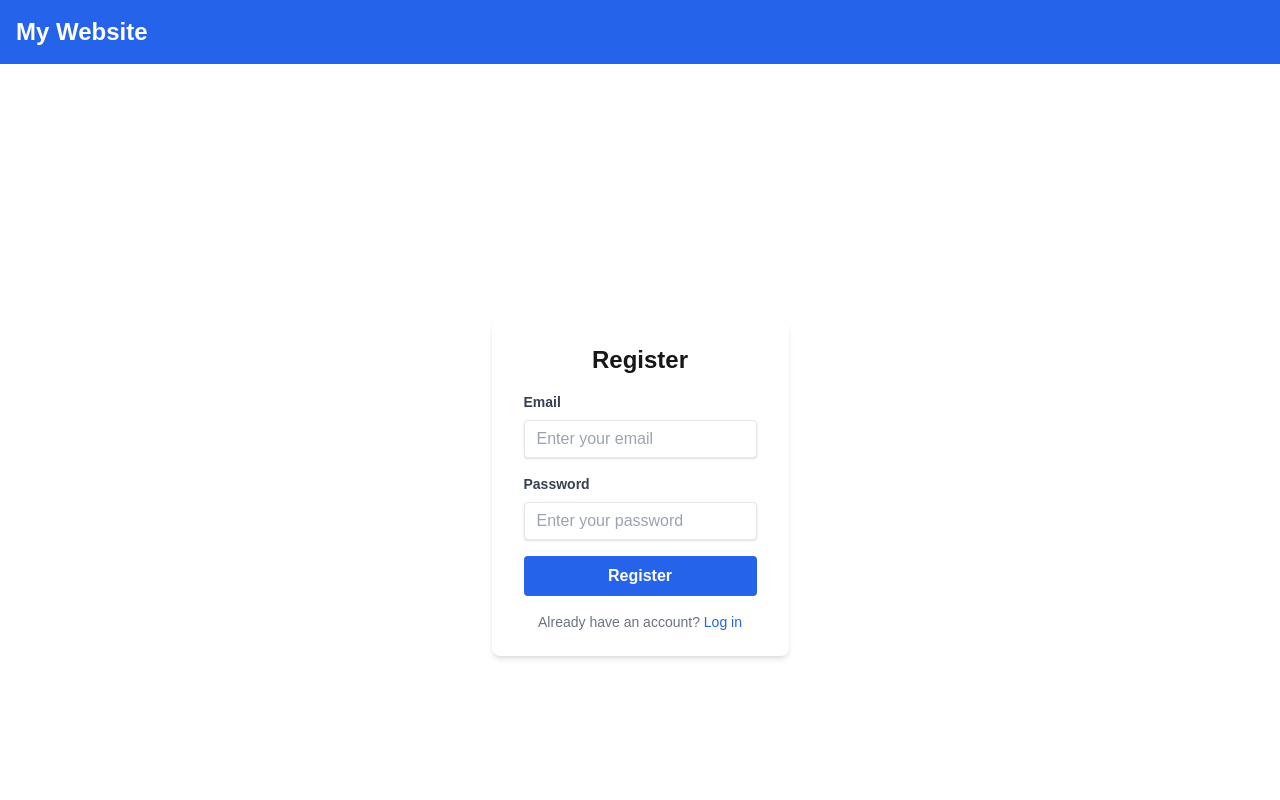
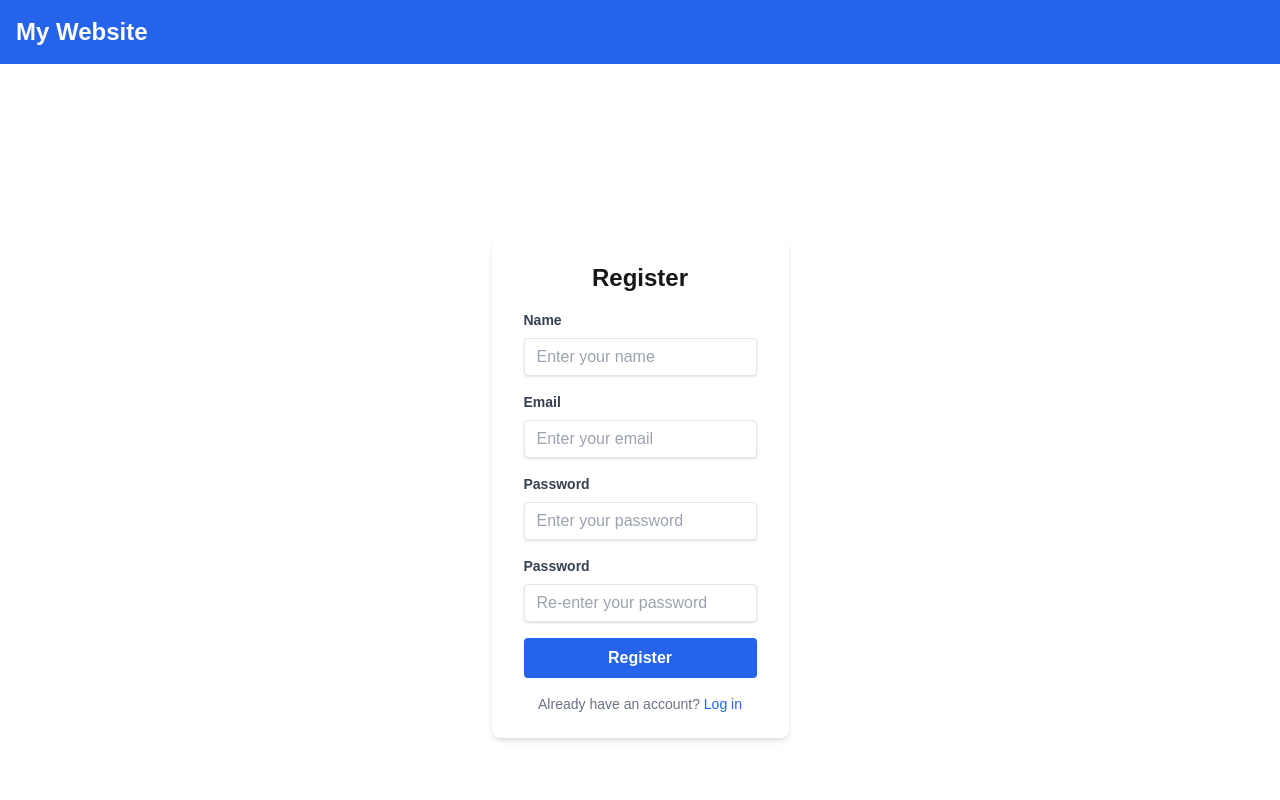
Before and after one commit to TranBaKhoa1999/laravel-react-fe, a Next.js app: page /user/register in a window 1280 px wide. Shown: the top 800 px of the page. Built offline with nearby package versions, Linux system fonts and the light colour scheme; no server answers.

Commit message:
login, register, get current user - mutation token

```diff
--- a/src/components/AppHeader.tsx
+++ b/src/components/AppHeader.tsx
@@ -1,9 +1,18 @@
 "use client"
 import { useState } from "react";
+import { useAuth } from "@/hooks/auth"; // Import hook useAuth
+
 import Link from "next/link";
 
 export default function Header() {
     const [isOpen, setIsOpen] = useState(false);
+
+    const { user, logout } = useAuth(); // Lấy trạng thái user và hàm logout từ useAuth
+
+     // Hàm xử lý logout
+     const handleLogout = async () => {
+        await logout();
+    };
 
     return (
         <header className="bg-blue-600 text-white">
@@ -29,9 +38,20 @@ export default function Header() {
                         <li>
                             <Link href={'/contact'}>Contact</Link>
                         </li>
-                        <li>
-                            <Link href={'/user/login'}>Login</Link>
-                        </li>
+                         {/* check if user logged in */}
+                        {user ? (
+                            <li>
+                                <button onClick={handleLogout} >
+                                    Logout
+                                </button>
+                            </li>
+                        ) : (
+                            <li>
+                                <Link href="/user/login" >
+                                    Login
+                                </Link>
+                            </li>
+                        )}
                     </ul>
                 </nav>
             </div>
--- a/src/components/user/LoginForm.tsx
+++ b/src/components/user/LoginForm.tsx
@@ -15,9 +15,10 @@ export default function LoginForm() {
 
     const [email, setEmail] = useState<string>("");
     const [password, setPassword] = useState<string>("");
-    const [shouldRemember, setShouldRemember] = useState(false)
-    const [errors, setErrors] = useState([])
-    const [status, setStatus] = useState(null)
+    const [shouldRemember, setShouldRemember] = useState(false);
+
+    const [errors, setErrors] = useState([]);
+    const [status, setStatus] = useState(null);
 
     const handleSubmit = (e: FormEvent<HTMLFormElement>) => {
         e.preventDefault();
@@ -28,6 +29,7 @@ export default function LoginForm() {
             remember: shouldRemember,
             setErrors,
             setStatus,
+            redirectPath: '/',
         })
     };
 
--- a/src/components/user/RegisterForm.tsx
+++ b/src/components/user/RegisterForm.tsx
@@ -2,15 +2,36 @@
 
 import { useState, ChangeEvent, FormEvent } from "react";
 import Link from "next/link";
+import { useAuth } from '@/hooks/auth'
+
 
 export default function RegisterForm() {
+
+    const [name, setName] = useState<string>("");
     const [email, setEmail] = useState<string>("");
     const [password, setPassword] = useState<string>("");
+    const [password_confirmation, setPasswordConfirmation] = useState<string>("");
+
+    const [errors, setErrors] = useState([])
+    const [status, setStatus] = useState(null)
+
+    const { register } = useAuth({
+        middleware: 'guest',
+        redirectIfAuthenticated: '/login',
+    })
 
     const handleSubmit = (e: FormEvent<HTMLFormElement>) => {
         e.preventDefault();
-        console.log("Email:", email);
-        console.log("Password:", password);
+
+        register({
+            name,
+            email,
+            password,
+            password_confirmation,
+            setErrors,
+            setStatus,
+            redirectPath: '/',
+        })
     };
 
     const handleEmailChange = (e: ChangeEvent<HTMLInputElement>) => {
@@ -21,6 +42,14 @@ export default function RegisterForm() {
         setPassword(e.target.value);
     };
 
+    const handleNameChange = (e: ChangeEvent<HTMLInputElement>) => {
+        setName(e.target.value);
+    };
+
+    const handlePasswordConfirmationChange= (e: ChangeEvent<HTMLInputElement>) => {
+        setPasswordConfirmation(e.target.value);
+    };
+
     return (
         <form
             onSubmit={handleSubmit}
@@ -28,10 +57,21 @@ export default function RegisterForm() {
         >
             <h2 className="text-2xl font-bold text-center mb-4">Register</h2>
             <div className="mb-4">
-                <label
-                    htmlFor="email"
-                    className="block text-gray-700 text-sm font-bold mb-2"
-                >
+                <label htmlFor="email" className="block text-gray-700 text-sm font-bold mb-2" >
+                    Name
+                </label>
+                <input
+                    type="text"
+                    id="name"
+                    placeholder="Enter your name"
+                    value={name}
+                    onChange={handleNameChange}
+                    className="shadow appearance-none border rounded w-full py-2 px-3 text-gray-700 leading-tight focus:outline-none focus:ring focus:ring-blue-500"
+                    required
+                />
+            </div>
+            <div className="mb-4">
+                <label htmlFor="email" className="block text-gray-700 text-sm font-bold mb-2" >
                     Email
                 </label>
                 <input
@@ -45,10 +85,7 @@ export default function RegisterForm() {
                 />
             </div>
             <div className="mb-4">
-                <label
-                    htmlFor="password"
-                    className="block text-gray-700 text-sm font-bold mb-2"
-                >
+                <label htmlFor="password" className="block text-gray-700 text-sm font-bold mb-2" >
                     Password
                 </label>
                 <input
@@ -61,10 +98,21 @@ export default function RegisterForm() {
                     required
                 />
             </div>
-            <button
-                type="submit"
-                className="bg-blue-600 text-white font-bold py-2 px-4 rounded w-full hover:bg-blue-700 transition"
-            >
+            <div className="mb-4">
+                <label htmlFor="password" className="block text-gray-700 text-sm font-bold mb-2" >
+                    Password
+                </label>
+                <input
+                    type="password"
+                    id="password_confirmation"
+                    placeholder="Re-enter your password"
+                    value={password_confirmation}
+                    onChange={handlePasswordConfirmationChange}
+                    className="shadow appearance-none border rounded w-full py-2 px-3 text-gray-700 leading-tight focus:outline-none focus:ring focus:ring-blue-500"
+                    required
+                />
+            </div>
+            <button type="submit" className="bg-blue-600 text-white font-bold py-2 px-4 rounded w-full hover:bg-blue-700 transition" >
                 Register
             </button>
             <p className="text-gray-500 text-sm mt-4 text-center">
--- a/src/hooks/auth.js
+++ b/src/hooks/auth.js
@@ -7,43 +7,85 @@ export const useAuth = ({ middleware, redirectIfAuthenticated } = {}) => {
     const router = useRouter()
     const params = useParams()
 
-    // const { data: user, error, mutate } = useSWR('/api/user', () =>
-    //     axios
-    //         .get('/api/user')
-    //         .then(res => res.data)
-    //         .catch(error => {
-    //             if (error.response.status !== 409) throw error
+    const { data: user, error, mutate } = useSWR('/api/user', () =>
+        axios
+            .get('/api/user')
+            .then(res => res.data)
+            .catch(error => {
+                if (error.response.status !== 409) throw error
+                // router.push('/verify-email')
+            }),
+    )
 
-    //             router.push('/verify-email')
-    //         }),
-    // )
+    // handle api response
+    // example response:
+    // {
+    //     "status": 200,
+    //     "status_code": "HTTP_OK",
+    //     "message": "Thành Công",
+    //     "data": {
+    //         "user": {
+    //             "name": "tran ba khoa",
+    //         },
+    //         "token": "51|WI2xioIdFX7ndlpLIRbc6XUoDXV1LrC1Ic1IN4M09191cb66"
+    //     }
+    // }
 
-    const user = null;
-    const error = null;
+    const handleResponse = ({ response, onError, onSuccess }) => {
+        if (response?.status == 200 && response?.data?.status == 200) {
+            if (onSuccess) onSuccess(response.data);
+        } else {
+            if (onError) onError(response.data);
+        }
+    };
+
     const csrf = () => axios.get('/api/csrf-cookie')
 
-    const register = async ({ setErrors, ...props }) => {
+    const register = async ({ setErrors, setStatus, redirectPath='/', ...props }) => {
         await csrf()
 
         setErrors([])
 
         axios
             .post('/api/register', props)
-            .then(() => mutate())
+            .then(response => handleResponse({
+                response,
+                onSuccess: data => {
+                    setStatus('Register success!');
+                    mutate();
+                    router.push(redirectPath); // Redirect after register
+                },
+                onError: error => {
+                    console.log(error);
+                    setErrors('Register fail!');
+                },
+            }))
             .catch(error => {
+                console.log(error);
                 if (error.response.status !== 422) throw error
 
                 setErrors(error.response.data.errors)
             })
     }
 
-    const login = async ({ setErrors, setStatus, ...props }) => {
+    const login = async ({ setErrors, setStatus, redirectPath = '/', ...props }) => {
         await csrf()
         setErrors([])
         setStatus(null)
         axios
             .post('/api/login', props)
-            .then(() => mutate())
+            .then(response => handleResponse({
+                response,
+                onSuccess: data => {
+                    setStatus('Login thành công!');
+                    mutate();
+                    router.push(redirectPath); // Redirect after login
+                },
+                onError: error => {
+                    console.log(error);
+                    setErrors('Login fail!');
+                },
+            }))
             .catch(error => {
                 console.log(error);
                 if (error.response.status !== 422) throw error
@@ -94,26 +136,26 @@ export const useAuth = ({ middleware, redirectIfAuthenticated } = {}) => {
 
     const logout = async () => {
         if (!error) {
-            await axios.post('/logout').then(() => mutate())
+            await axios.post('/api/logout').then(() => mutate())
         }
 
-        window.location.pathname = '/login'
+        window.location.pathname = '/user/login'
     }
 
-    useEffect(() => {
-        if (middleware === 'guest' && redirectIfAuthenticated && user)
-            router.push(redirectIfAuthenticated)
+    // useEffect(() => {
+    //     if (middleware === 'guest' && redirectIfAuthenticated && user)
+    //         router.push(redirectIfAuthenticated)
 
-        if (middleware === 'auth' && !user?.email_verified_at)
-            router.push('/verify-email')
+    //     if (middleware === 'auth' && !user?.email_verified_at)
+    //         router.push('/verify-email')
 
-        if (
-            window.location.pathname === '/verify-email' &&
-            user?.email_verified_at
-        )
-            router.push(redirectIfAuthenticated)
-        if (middleware === 'auth' && error) logout()
-    }, [user, error])
+    //     if (
+    //         window.location.pathname === '/verify-email' &&
+    //         user?.email_verified_at
+    //     )
+    //         router.push(redirectIfAuthenticated)
+    //     if (middleware === 'auth' && error) logout()
+    // }, [user, error])
 
     return {
         user,
--- a/src/lib/axios.js
+++ b/src/lib/axios.js
@@ -10,7 +10,7 @@ const axios = Axios.create({
 axios.interceptors.request.use((config) => {
     // Lấy cookie bằng cách split để lấy giá trị `XSRF-TOKEN`
     const token = getCookie('XSRF-TOKEN');
-    console.log(token);
+
     if (token) {
         config.headers['X-XSRF-TOKEN'] = token;
     }
```
